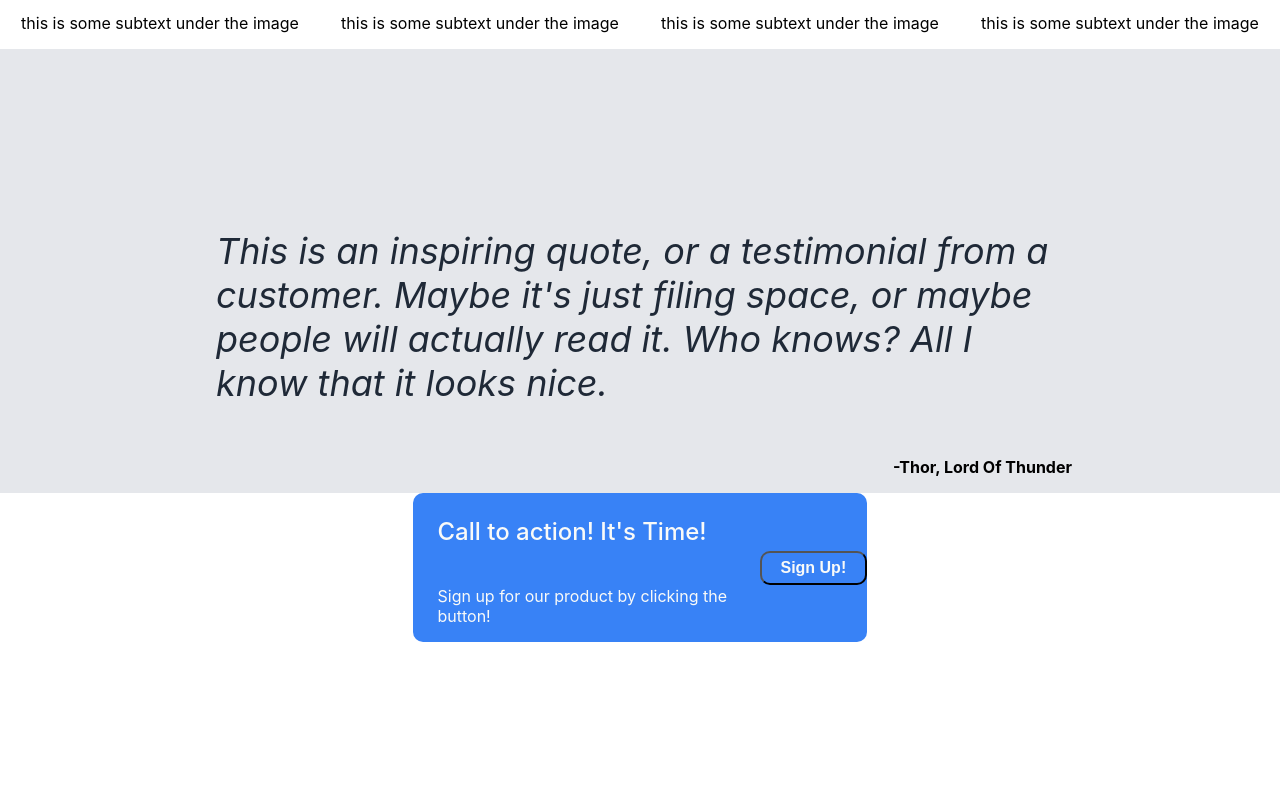
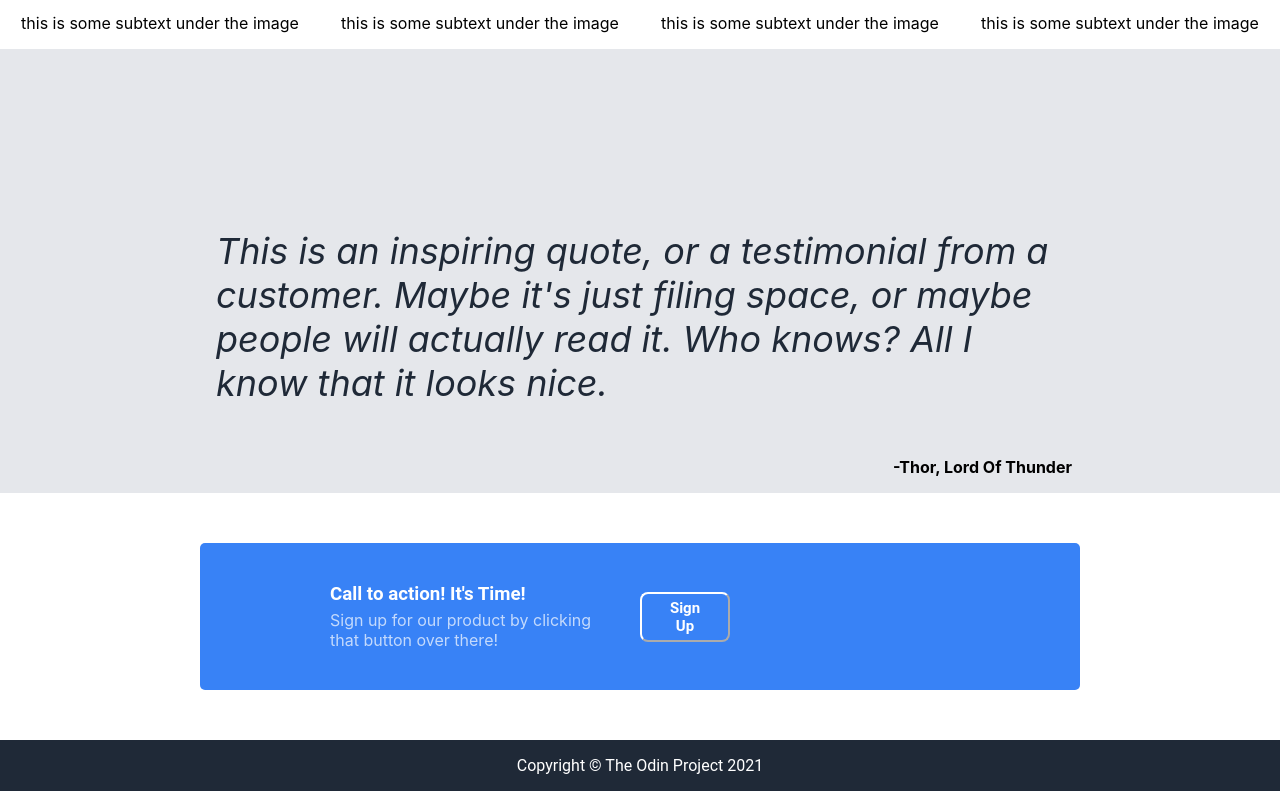
Before and after one commit to MadElf1337/Odin_Landing, a plain HTML site: page index.html in a window 1280 px wide. Shown: the part 908-1699 px from the top of the page. Before the commit the page ends 1550 px from the top, so only its background shows below. Drawn offline with Linux system fonts and the light colour scheme.

Commit message:
2 files modified

```diff
--- a/index.html
+++ b/index.html
@@ -1,68 +1,98 @@
 <html>
   <head>
     <meta charset="UTF-8" />
-    <meta http-equiv="X-UA-Compatible" content="IE=edge">
-    <meta name="viewport" content="width=device-width, initial-scale=1.0">
+    <meta http-equiv="X-UA-Compatible" content="IE=edge" />
+    <meta name="viewport" content="width=device-width, initial-scale=1.0" />
     <link rel="stylesheet" type="text/css" href="styles.css" />
-    <title>DogeCoin </title>
+    <title>DogeCoin</title>
   </head>
   <body>
-
     <!--Header-->
-    <div class='header'>
-      <ul class='left'>
-        <li>DogeCoin</li></ul>
-      <ul class='right'>
-        <li><a href='https://www.coindesk.com/price/dogecoin/'> Coindesk </a></li>
-        <li><a href='https://en.wikipedia.org/wiki/Dogecoin'> Wiki </a></li>
-        <li><a href='https://github.com/dogecoin/dogecoin'> GitHub </a></li>
-      </ul></div>
+    <div class="header">
+      <ul class="left">
+        <li>DogeCoin</li>
+      </ul>
+      <ul class="right">
+        <li>
+          <a href="https://www.coindesk.com/price/dogecoin/"> Coindesk </a>
+        </li>
+        <li><a href="https://en.wikipedia.org/wiki/Dogecoin"> Wiki </a></li>
+        <li><a href="https://github.com/dogecoin/dogecoin"> GitHub </a></li>
+      </ul>
+    </div>
 
     <!--2nd part-->
 
-    <div class='part2'>
-      <div class='left-side'>
-      <p class='part2title'> This Website is awesome </p><br>
-      <p>This website has some subtext blah blah blah </p>
-      <button>Sign Up</button></div>
+    <div class="part2">
+      <div class="left-side">
+        <p class="part2title">This Website is awesome</p>
+        <br />
+        <p>This website has some subtext blah blah blah</p>
+        <button>Sign Up</button>
+      </div>
       <div>
-        <img class="right-side" src='https://assets.gadgets360cdn.com/img/crypto/dogecoin-og-logo.png'></div>
+        <img
+          class="right-side"
+          src="https://assets.gadgets360cdn.com/img/crypto/dogecoin-og-logo.png"
+        />
+      </div>
     </div>
 
     <!--Part 3-->
 
-    <div class='part3'>
-      <p class="part3header">Some Random Information </p>
-      <div class='part3images'>
-        <img class='p3img' src='https://socialistmodernism.com/wp-content/uploads/2017/07/placeholder-image.png?w=640'>
-        <img class='p3img' src='https://socialistmodernism.com/wp-content/uploads/2017/07/placeholder-image.png?w=640'>
-        <img class='p3img' src='https://socialistmodernism.com/wp-content/uploads/2017/07/placeholder-image.png?w=640'>
-        <img class='p3img' src='https://socialistmodernism.com/wp-content/uploads/2017/07/placeholder-image.png?w=640'>
+    <div class="part3">
+      <p class="part3header">Some Random Information</p>
+      <div class="part3images">
+        <img
+          class="p3img"
+          src="https://socialistmodernism.com/wp-content/uploads/2017/07/placeholder-image.png?w=640"
+        />
+        <img
+          class="p3img"
+          src="https://socialistmodernism.com/wp-content/uploads/2017/07/placeholder-image.png?w=640"
+        />
+        <img
+          class="p3img"
+          src="https://socialistmodernism.com/wp-content/uploads/2017/07/placeholder-image.png?w=640"
+        />
+        <img
+          class="p3img"
+          src="https://socialistmodernism.com/wp-content/uploads/2017/07/placeholder-image.png?w=640"
+        />
       </div>
-      <div class='p3content'>
-      <p> this is some subtext under the image</p>
-      <p> this is some subtext under the image</p>
-      <p> this is some subtext under the image</p>
-      <p> this is some subtext under the image</p>
+      <div class="p3content">
+        <p>this is some subtext under the image</p>
+        <p>this is some subtext under the image</p>
+        <p>this is some subtext under the image</p>
+        <p>this is some subtext under the image</p>
       </div>
     </div>
 
-
     <!--Part 4 - Quotes-->
 
-    <div class='part4'>
-      <p class='quote'> This is an inspiring quote, or a testimonial from a customer. Maybe it's just filing space,
-        or maybe people will actually read it. Who knows? All I know that it looks nice.</p>
-      <p class='quoteauthor'>-Thor, Lord Of Thunder </p>
-      </div>
+    <div class="part4">
+      <p class="quote">
+        This is an inspiring quote, or a testimonial from a customer. Maybe it's
+        just filing space, or maybe people will actually read it. Who knows? All
+        I know that it looks nice.
+      </p>
+      <p class="quoteauthor">-Thor, Lord Of Thunder</p>
+    </div>
 
     <!--Part 5 - Call For action-->
 
-    <div class='part5'>
-      <div class='blue'>
-        <div class='leftblue'>
-          <p class='calltoaction'> Call to action! It's Time! </p>
-          <p class='signup'> Sign up for our product by clicking the button! </p></div>
-      <button class='temp'>Sign Up! </button>
+    <div class="bx sign-up">
+      <div class="sign-item signs-text">
+        <h3>Call to action! It's Time!</h3>
+        <p>Sign up for our product by clicking that button over there!</p>
+      </div>
+      <div class="sign-item signs-button">
+        <button type="button">Sign Up</button>
+      </div>
+    </div>
+
+    <div class="bx footer">
+      <p>Copyright © The Odin Project 2021</p>
+    </div>
   </body>
 </html>
--- a/styles.css
+++ b/styles.css
@@ -166,3 +166,52 @@ button {
 .temp {
   gap: 10em;
 }
+
+.sign-up {
+  background-color: #3882f6;
+  margin: 50px 200px;
+  padding: 10px 80px;
+  display: flex;
+  align-items: center;
+  border-radius: 5px;
+  border-color: none;
+}
+
+.sign-item {
+  flex: 1;
+}
+
+.signs-text {
+  text-align: left;
+}
+
+.signs-text p {
+  color: #fff;
+  opacity: 0.7;
+  margin: 5px 30px 30px 50px;
+}
+
+h3 {
+  color: #fff;
+  font-family: 'Roboto', arial;
+  padding: 0;
+  margin: 30px 0px 0px 50px;
+}
+
+.signs-button button {
+  color: #fff;
+  font-family: 'Roboto', arial;
+  border-color: #fff;
+  border-radius: 8px;
+  background-color: #3882f6;
+  padding: 5px 25px;
+  font-size: 15px;
+}
+
+.footer {
+  background-color: #1f2937;
+  color: #fff;
+  font-family: 'Roboto', arial;
+  display: flex;
+  justify-content: center;
+}
```
